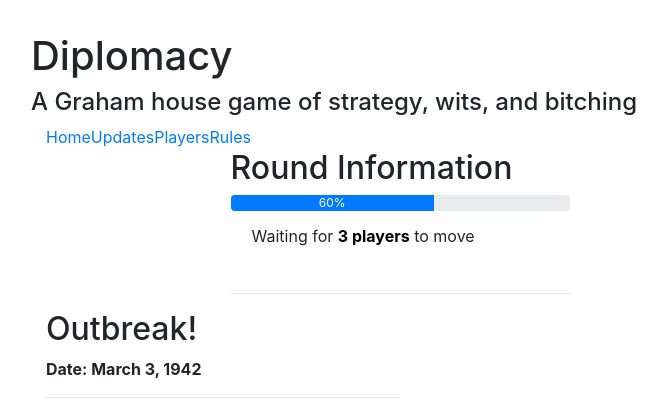
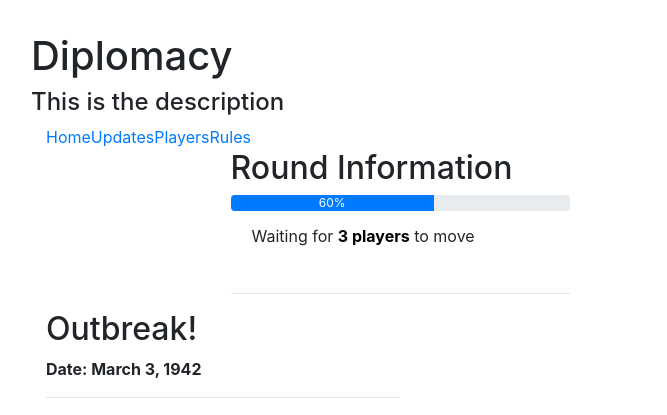
Before and after one commit to arecker/Diplomacy, a Django app: page / in a window 1280 px wide. Shown: the top 415 px of the page, without its empty margins (240-907 px from the left). Run offline with Django 3.2, Linux system fonts and the light colour scheme; grey boxes labelled with a size stand in for pictures from a placeholder-image service; some libraries are stand-ins or nearby versions.

Commit message:
Removed the cuss word from the template.  Lets put those in the DB instead

```diff
--- a/templates/base.html
+++ b/templates/base.html
@@ -32,7 +32,7 @@
               </a>
               <div class="media-body">
                 <h1 class="media-heading">Diplomacy</h1>
-                <h4>A Graham house game of strategy, wits, and bitching</h4>
+                <h4>This is the description</h4>
               </div>
             </div>
         </div>
```
